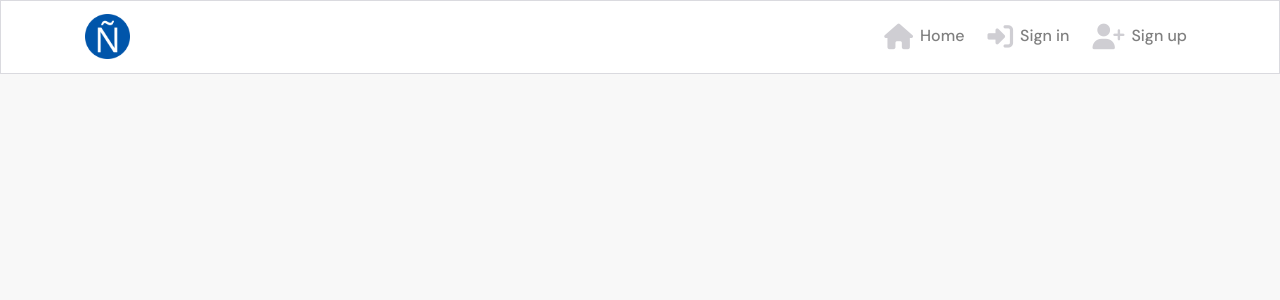
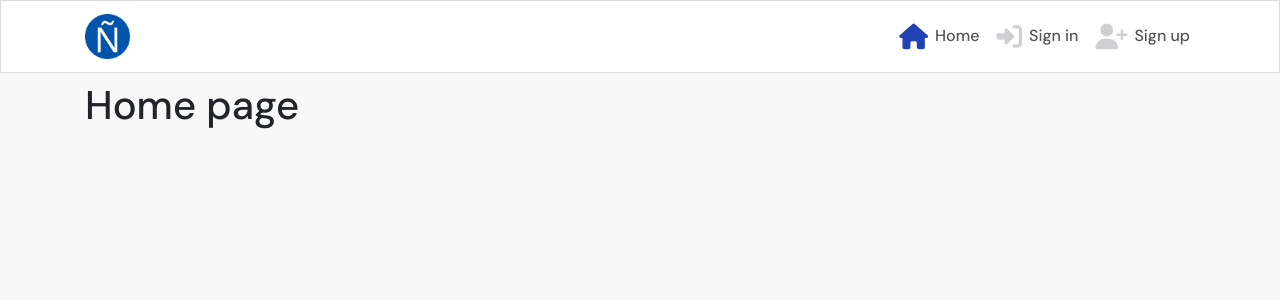
Before and after one commit to ogc1231/spanish-frontend, a React (Create React App) app: page / in a window 1280 px wide. Shown: the top 300 px of the page. Built offline with nearby package versions, Linux system fonts and the light colour scheme.

Commit message:
Setup routing

```diff
--- a/src/App.js
+++ b/src/App.js
@@ -1,10 +1,20 @@
 import styles from "./App.module.css";
 import NavBar from "./components/NavBar";
+import Container from "react-bootstrap/Container";
+import { Route, Switch } from "react-router-dom";
 
 function App() {
   return (
     <div className={styles.App}>
       <NavBar />
+      <Container className={styles.Main}>
+        <Switch>
+          <Route exact path="/" render={() => <h1>Home page</h1>} />
+          <Route exact path="/signin" render={() => <h1>Sign in</h1>} />
+          <Route exact path="/signup" render={() => <h1>Sign up</h1>} />
+          <Route render={() => <p>Page not found!</p>} />
+        </Switch>
+      </Container>
     </div>
   );
 }
--- a/src/App.module.css
+++ b/src/App.module.css
@@ -2,6 +2,10 @@
     font-family: "DM Sans", sans-serif;
     background-color: #f8f8f8;
     min-height: 100vh;
+  }
+
+  .Main {
+    padding-top: 81px;
   }
 
   * {
--- a/src/components/NavBar.js
+++ b/src/components/NavBar.js
@@ -2,26 +2,42 @@
 import { Navbar, Container, Nav } from "react-bootstrap";
 import logo from "../assets/logo.png";
 import styles from "../styles/NavBar.module.css";
+import { NavLink } from "react-router-dom";
 
 const NavBar = () => {
   return (
     <Navbar className={styles.NavBar} expand="md" fixed="top">
       <Container>
-        <Navbar.Brand>
-          <img src={logo} alt="logo" height="45" />
-        </Navbar.Brand>
+        <NavLink to="/">
+          <Navbar.Brand>
+            <img src={logo} alt="logo" height="45" />
+          </Navbar.Brand>
+        </NavLink>
         <Navbar.Toggle aria-controls="basic-navbar-nav" />
         <Navbar.Collapse id="basic-navbar-nav">
           <Nav className="ml-auto text-left">
-            <Nav.Link>
+            <NavLink
+              exact
+              className={styles.NavLink}
+              activeClassName={styles.Active}
+              to="/"
+            >
               <i className="fas fa-home"></i>Home
-            </Nav.Link>
-            <Nav.Link>
+            </NavLink>
+            <NavLink
+              className={styles.NavLink}
+              activeClassName={styles.Active}
+              to="/signin"
+            >
               <i className="fas fa-sign-in-alt"></i>Sign in
-            </Nav.Link>
-            <Nav.Link>
+            </NavLink>
+            <NavLink
+              to="/signup"
+              className={styles.NavLink}
+              activeClassName={styles.Active}
+            >
               <i className="fas fa-user-plus"></i>Sign up
-            </Nav.Link>
+            </NavLink>
           </Nav>
         </Navbar.Collapse>
       </Container>
--- a/src/index.js
+++ b/src/index.js
@@ -1,14 +1,17 @@
-import React from 'react';
-import ReactDOM from 'react-dom/client';
-import './index.css';
-import App from './App';
-import reportWebVitals from './reportWebVitals';
+import React from "react";
+import ReactDOM from "react-dom";
+import "./index.css";
+import App from "./App";
+import reportWebVitals from "./reportWebVitals";
+import { BrowserRouter as Router } from "react-router-dom";
 
-const root = ReactDOM.createRoot(document.getElementById('root'));
-root.render(
+ReactDOM.render(
   <React.StrictMode>
-    <App />
-  </React.StrictMode>
+    <Router>
+      <App />
+    </Router>
+  </React.StrictMode>,
+  document.getElementById("root")
 );
 
 // If you want to start measuring performance in your app, pass a function
--- a/src/styles/NavBar.module.css
+++ b/src/styles/NavBar.module.css
@@ -2,3 +2,11 @@
     background-color: #ffffff;
     border: 1px solid #dadadf;
   }
+
+  .NavLink {
+    padding: 5px;
+  }
+
+  .Active i {
+    color: #2142b2;
+  }
```
